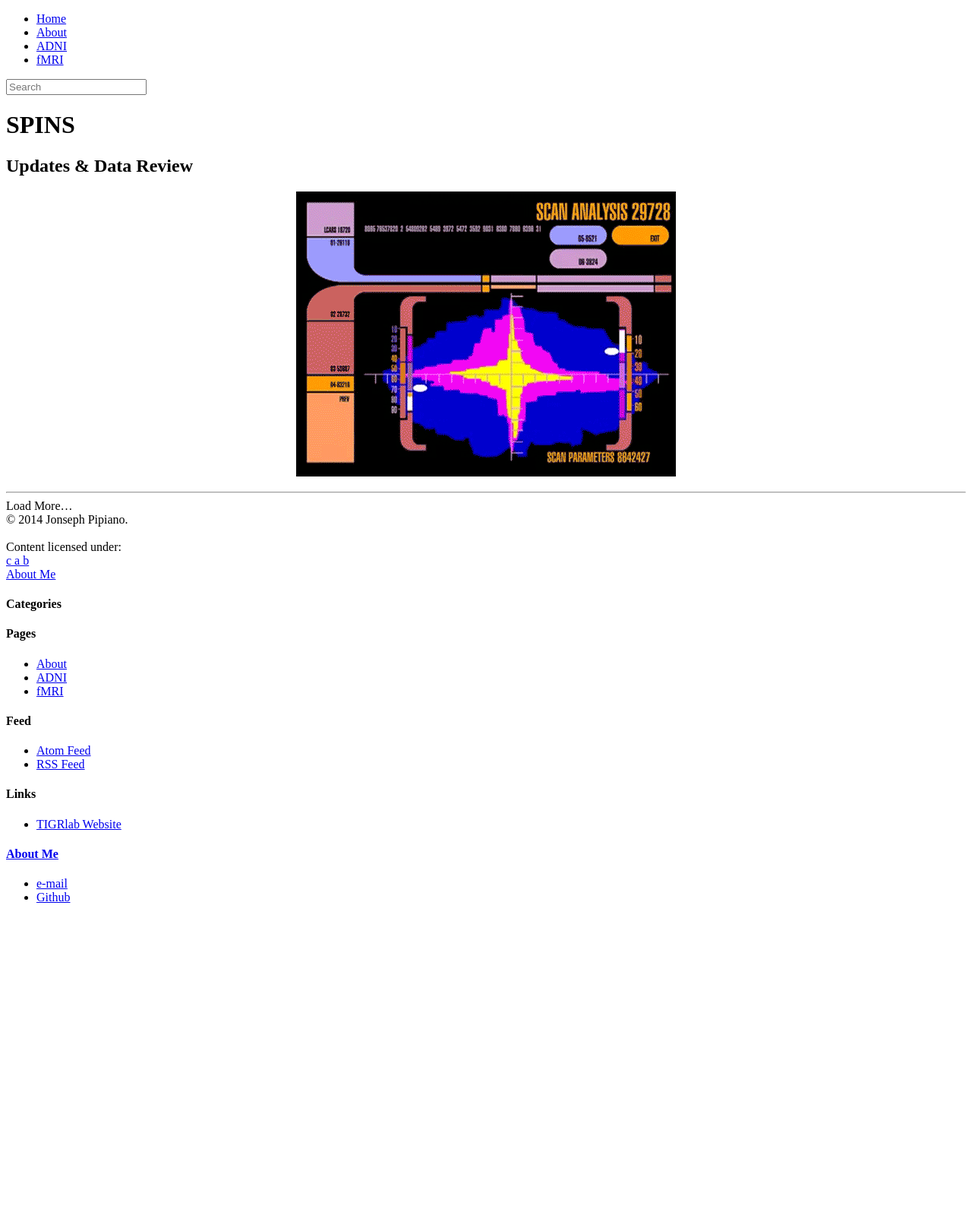
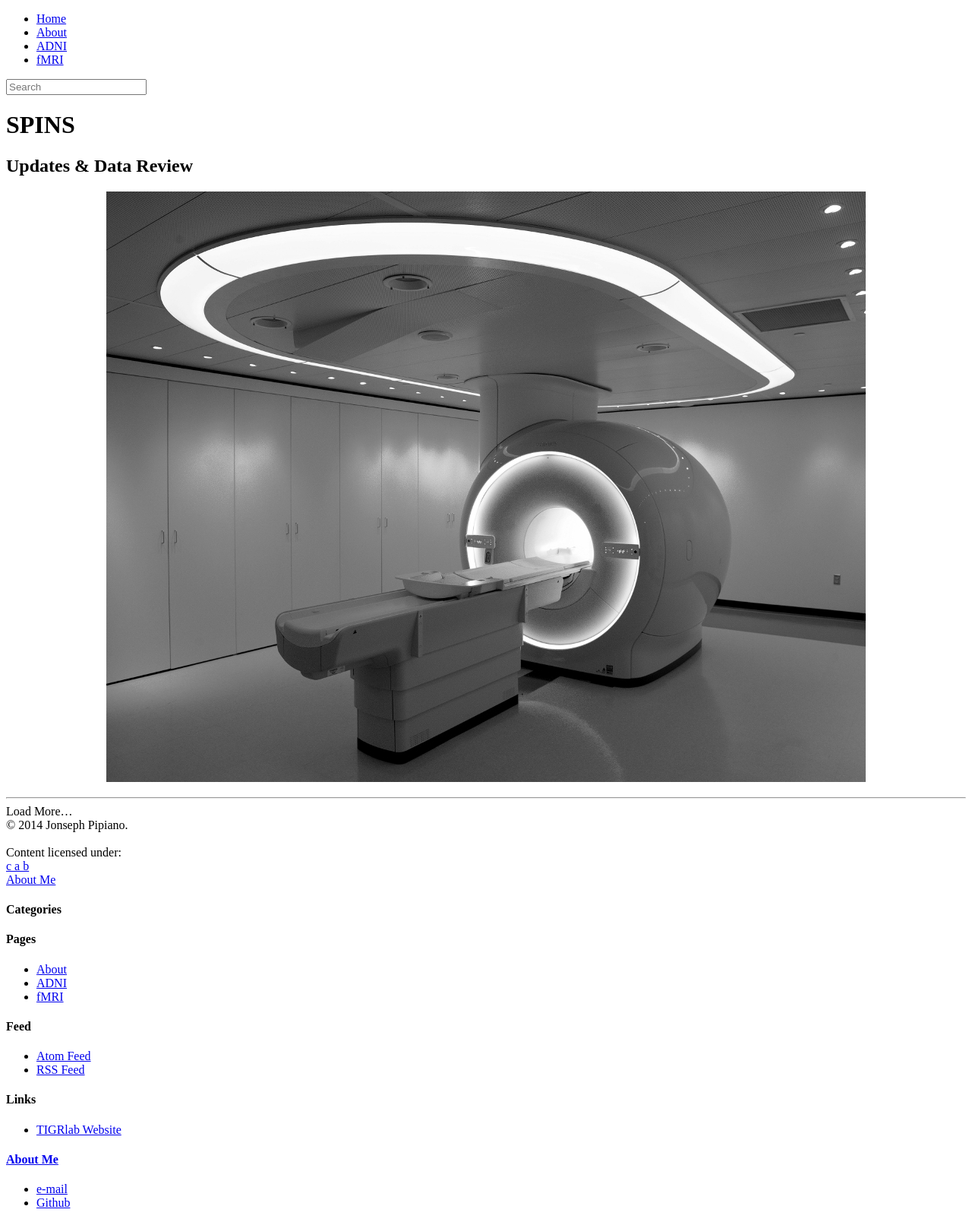
Before and after one commit to kochunov/spins, a Jekyll site: the page built from index.html, in a window 1280 px wide. Shown: the whole page at 76% size. Built offline with Jekyll 4.4.1, drawn with Linux system fonts in a browser that asks for light colours; nearby versions of some CDN libraries; library files that are not in the unit come from our copies; the list of posts is cut into pages by our own code; before the commit the page ends 1206 px from its top, so only the background shows below that.

Commit message:
updated website formatting

```diff
--- a/index.html
+++ b/index.html
@@ -15,7 +15,7 @@ group: home
 
  <div align="center">
 	<figure>
-	    <a href="/spins/assets/tumblr_n333r6FKWy1r4bcojo2_500.gif"><img src="/spins/assets/tumblr_n333r6FKWy1r4bcojo2_500.gif"></a>
+	    <a href="/spins/assets/themes/Snail/img/cover.jpg"><img src="/spins/assets/themes/Snail/img/cover.jpg"></a>
 	</figure>
 </div>
 
```
Also changed, not shown: assets/themes/Snail/img/avatar.jpg, assets/themes/Snail/img/cover.jpg (added), assets/themes/Snail/img/nav-bg.png, assets/tumblr_n333r6FKWy1r4bcojo2_500.gif (deleted).
